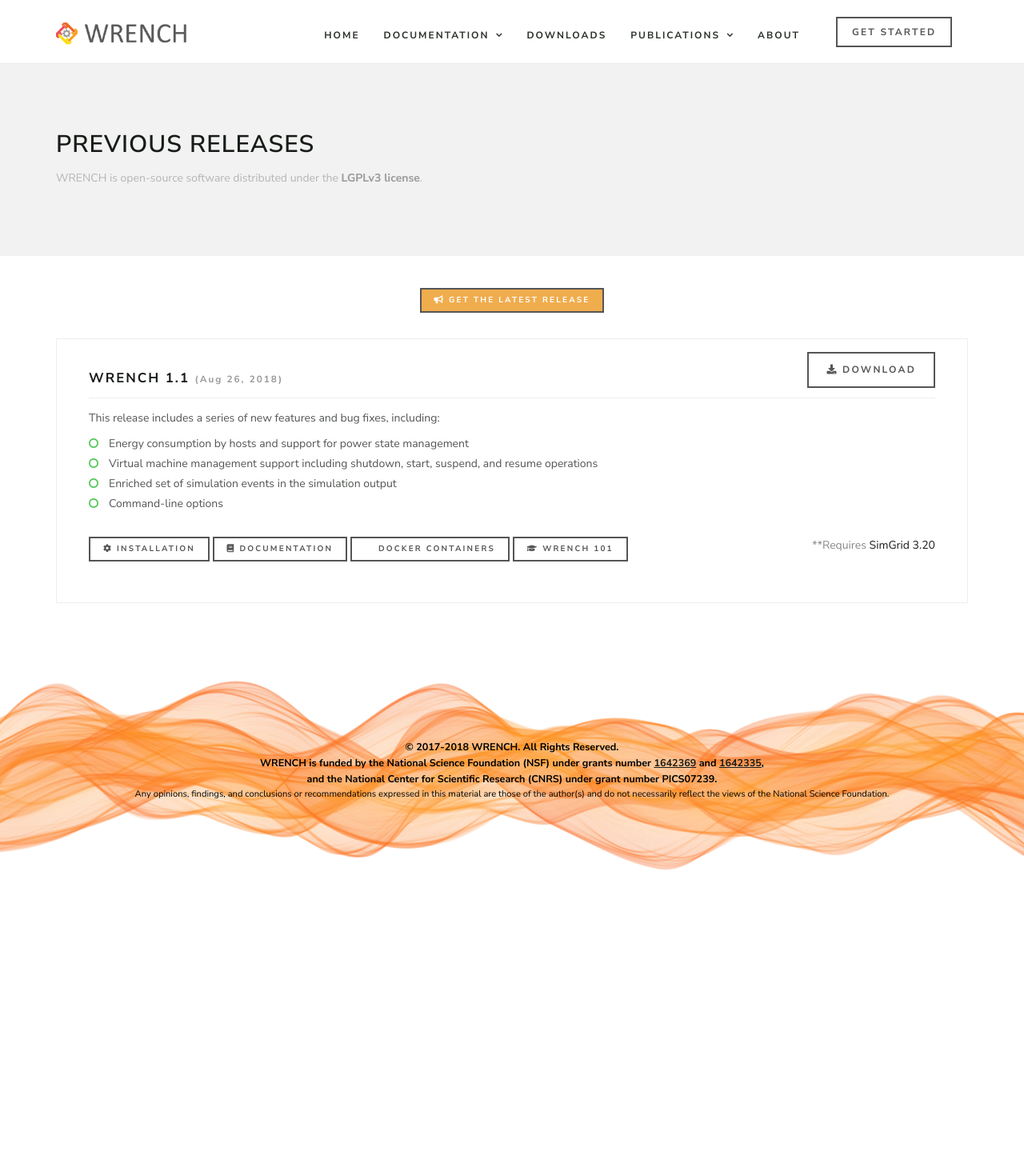
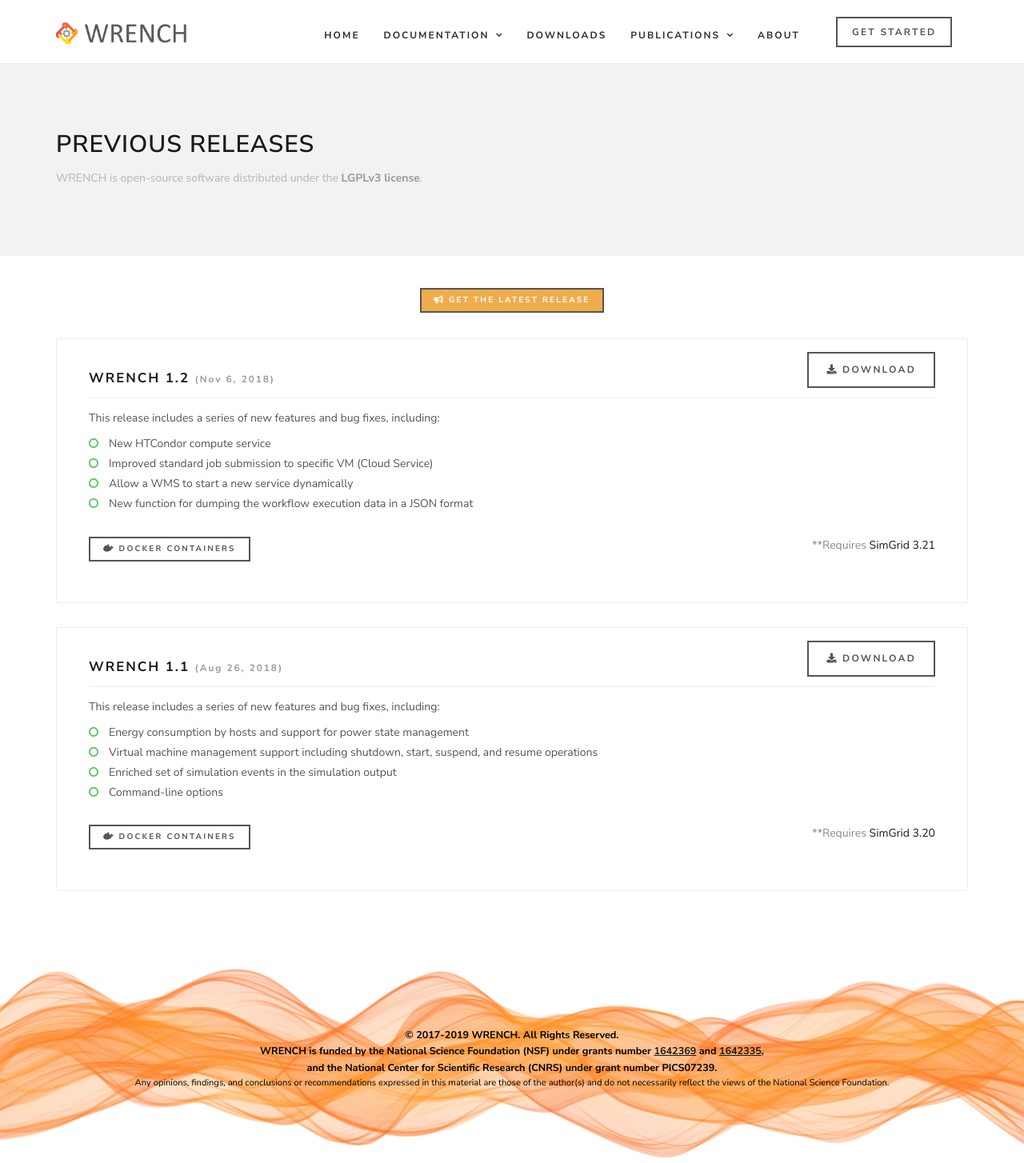
Before and after one commit to wrench-project/wrench-project.github.io, a Jekyll site: the page built from previousreleases.md, in a window 1280 px wide. Shown: the whole page at 80% size. Built offline with Jekyll 4.4.1, drawn with Linux system fonts in a browser that asks for light colours; nearby versions of some CDN libraries; before the commit the page ends 1094 px from its top, so only the background shows below that.

Commit message:
updating website for release 1.3

```diff
--- a/_includes/footer.html
+++ b/_includes/footer.html
@@ -2,7 +2,7 @@
     <div class="container">
         <div class="row">
             <div class="col-sm-12 text-center">
-                <p>&copy; 2017-2018 WRENCH. All Rights Reserved.</p>
+                <p>&copy; 2017-2019 WRENCH. All Rights Reserved.</p>
                 <p>WRENCH is funded by the National Science Foundation (NSF) under grants number <a
                         href="https://nsf.gov/awardsearch/showAward?AWD_ID=1642369" target="_blank">1642369</a>
                     and
--- a/_includes/header.html
+++ b/_includes/header.html
@@ -9,13 +9,13 @@
                     <div id="navigation">
                         <ul>
                             <li><a href="index.html" title="Home">Home</a></li>
-                            <li class="has-sub"><a href="/wrench/1.2/user/" title="User Guide">Documentation</a>
+                            <li class="has-sub"><a href="/wrench/1.3/user/" title="User Guide">Documentation</a>
                                 <ul>
-                                    <li><a href="/wrench/1.2/user/" title="Overview">Overview</a> </li>
-                                    <li><a href="/wrench/1.2/user/wrench-101.html" title="Overview">WRENCH 101</a> </li>
-                                    <li><a href="/wrench/1.2/user/" title="User Documentation">User Documentation</a></li>
-                                    <li><a href="/wrench/1.2/developer/" title="Developers Documentation">Developers Documentation</a></li>
-                                    <li><a href="/wrench/1.2/internal/" title="Internal Documentation">Internal Documentation</a> </li>
+                                    <li><a href="/wrench/1.3/user/" title="Overview">Overview</a> </li>
+                                    <li><a href="/wrench/1.3/user/wrench-101.html" title="Overview">WRENCH 101</a> </li>
+                                    <li><a href="/wrench/1.3/user/" title="User Documentation">User Documentation</a></li>
+                                    <li><a href="/wrench/1.3/developer/" title="Developers Documentation">Developers Documentation</a></li>
+                                    <li><a href="/wrench/1.3/internal/" title="Internal Documentation">Internal Documentation</a> </li>
                                 </ul>
                             </li>
                             <li><a href="downloads.html" title="Current and Past Releases">Downloads</a> </li>
@@ -31,7 +31,7 @@
                 </div>
             </div>
             <div class="col-lg-2 hidden-md hidden-sm hidden-xs">
-                <div class="header-btn"><a href="/wrench/1.2/user/getting-started.html" class="btn btn-default btn-sm">get started</a></div>
+                <div class="header-btn"><a href="/wrench/1.3/user/getting-started.html" class="btn btn-default btn-sm">get started</a></div>
             </div>
         </div>
     </div>
--- a/previousreleases.md
+++ b/previousreleases.md
@@ -39,6 +39,37 @@
             <div class="col-lg-12 col-md-12 col-sm-12 col-xs-12">
                 <div class="plan-block">
                     <div class="plan-header">
+                        <h3>WRENCH 1.2 <span style="color: #999; font-size: 0.7em">(Nov 6, 2018)</span></h3>
+                        <p class="plan-price">
+                            <a href="https://github.com/wrench-project/wrench/releases/tag/v1.2" class="btn btn-default">
+                                <i class="fa fa-download"></i> Download
+                            </a>
+                        </p>
+                    </div>
+                    <div class="plan-content">
+                        <p>This release includes a series of new features and bug fixes, including:
+                            <ul class="angle angle-right">
+                                <li>New HTCondor compute service</li>
+                                <li>Improved standard job submission to specific VM (Cloud Service)</li>
+                                <li>Allow a WMS to start a new service dynamically</li>
+                                <li>New function for dumping the workflow execution data in a JSON format</li>
+                            </ul>
+                            <p style="color: #888; float: right">
+                                **Requires <a href="https://simgrid.org" target="_blank">SimGrid 3.21</a>
+                            </p>
+                            <!--a href="/wrench/1.2/user/install.html" class="btn btn-default btn-xs"><i class="fa fa-cog"></i> Installation</a>
+                            <a href="/wrench/1.2/user/index.html" class="btn btn-default btn-xs"><i class="fa fa-book"></i> Documentation</a-->
+                            <a href="https://hub.docker.com/r/wrenchproject/wrench/" target="_blank" class="btn btn-default btn-xs"><i class="fab fa-docker"></i> Docker Containers</a>
+                            <!--a href="/wrench/1.2/user/wrench-101.html" class="btn btn-default btn-xs"><i class="fa fa-graduation-cap"></i> WRENCH 101</a-->
+                        </p>
+                    </div>
+                </div>
+            </div>
+        </div>
+        <div class="row">
+            <div class="col-lg-12 col-md-12 col-sm-12 col-xs-12">
+                <div class="plan-block">
+                    <div class="plan-header">
                         <h3>WRENCH 1.1 <span style="color: #999; font-size: 0.7em">(Aug 26, 2018)</span></h3>
                         <p class="plan-price">
                             <a href="https://github.com/wrench-project/wrench/releases/tag/1.1" class="btn btn-default ">
@@ -57,10 +88,10 @@
                             <p style="color: #888; float: right">
                                 **Requires <a href="https://simgrid.org" target="_blank">SimGrid 3.20</a>
                             </p>
-                            <a href="/wrench/1.1/user/install.html" class="btn btn-default btn-xs"><i class="fa fa-cog"></i> Installation</a>
-                            <a href="/wrench/1.1/user/index.html" class="btn btn-default btn-xs"><i class="fa fa-book"></i> Documentation</a>
-                            <a href="https://hub.docker.com/r/wrenchproject/wrench/" target="_blank" class="btn btn-default btn-xs"><i class="fa fa-docker"></i> Docker Containers</a>
-                            <a href="/wrench/1.1/user/wrench-101.html" class="btn btn-default btn-xs"><i class="fa fa-graduation-cap"></i> WRENCH 101</a>
+                            <!--a href="/wrench/1.1/user/install.html" class="btn btn-default btn-xs"><i class="fa fa-cog"></i> Installation</a>
+                            <a href="/wrench/1.1/user/index.html" class="btn btn-default btn-xs"><i class="fa fa-book"></i> Documentation</a-->
+                            <a href="https://hub.docker.com/r/wrenchproject/wrench/" target="_blank" class="btn btn-default btn-xs"><i class="fab fa-docker"></i> Docker Containers</a>
+                            <!--a href="/wrench/1.1/user/wrench-101.html" class="btn btn-default btn-xs"><i class="fa fa-graduation-cap"></i> WRENCH 101</a-->
                         </p>
                     </div>
                 </div>
```
Also changed, not shown: downloads.md (+9 -9 lines), index.md (+2 -1 lines).
